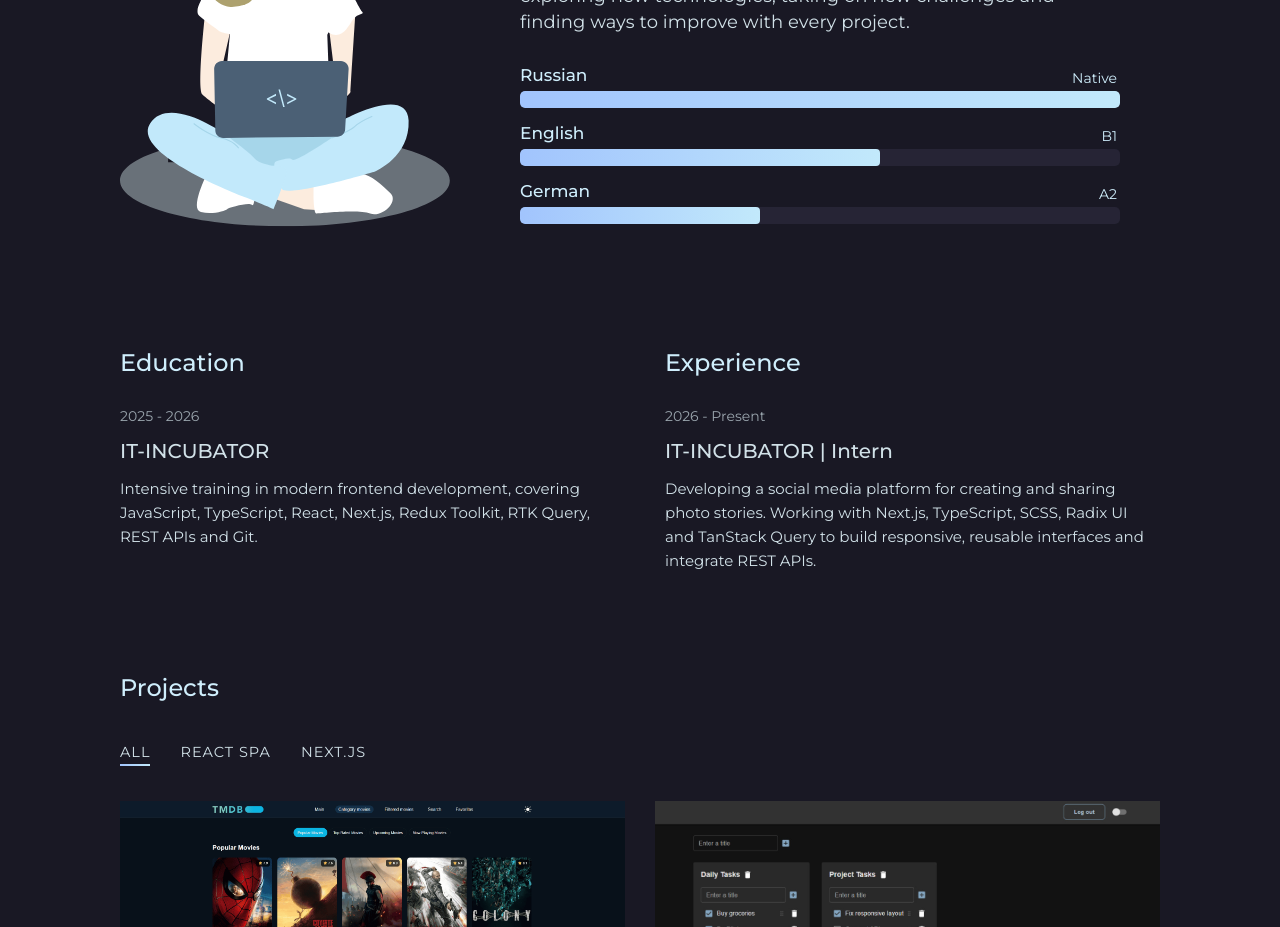
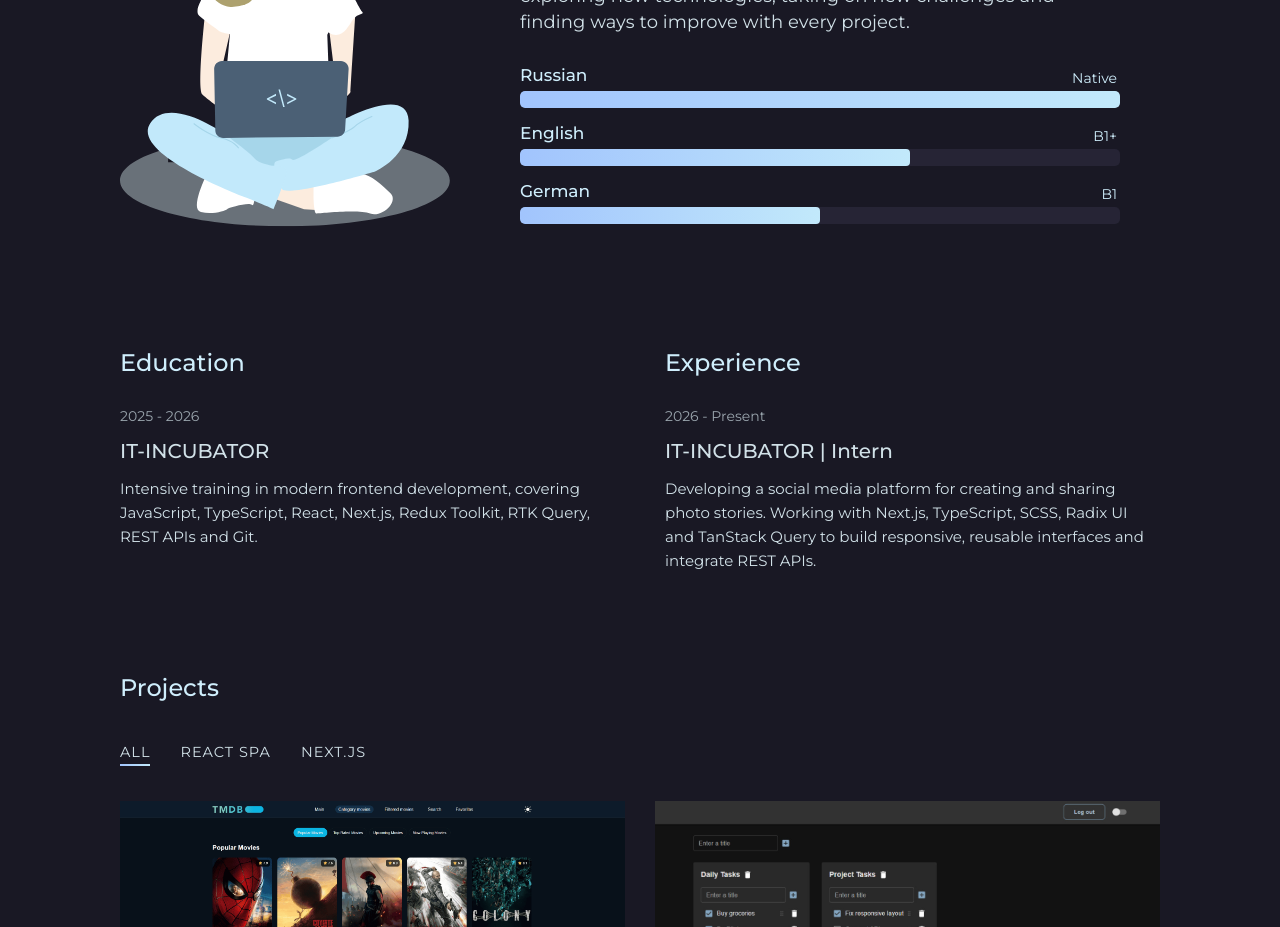
Before and after one commit to hoakiin/portfolio, a React (Vite) app: page / in a window 1280 px wide. Shown: the part 1080-2007 px from the top of the page. Built offline with nearby package versions, Linux system fonts and the light colour scheme.

Commit message:
fix: update language levels in About section

```diff
--- a/src/layout/sections/about/About.tsx
+++ b/src/layout/sections/about/About.tsx
@@ -24,8 +24,8 @@ export const About: React.FC = () => {
 
           <S.Languages>
             <Language name="Russian" percent={100} level="Native" />
-            <Language name="English" percent={60} level="B1" />
-            <Language name="German" percent={40} level="A2" />
+            <Language name="English" percent={65} level="B1+" />
+            <Language name="German" percent={50} level="B1" />
           </S.Languages>
         </S.Wrapper>
       </Container>
```
